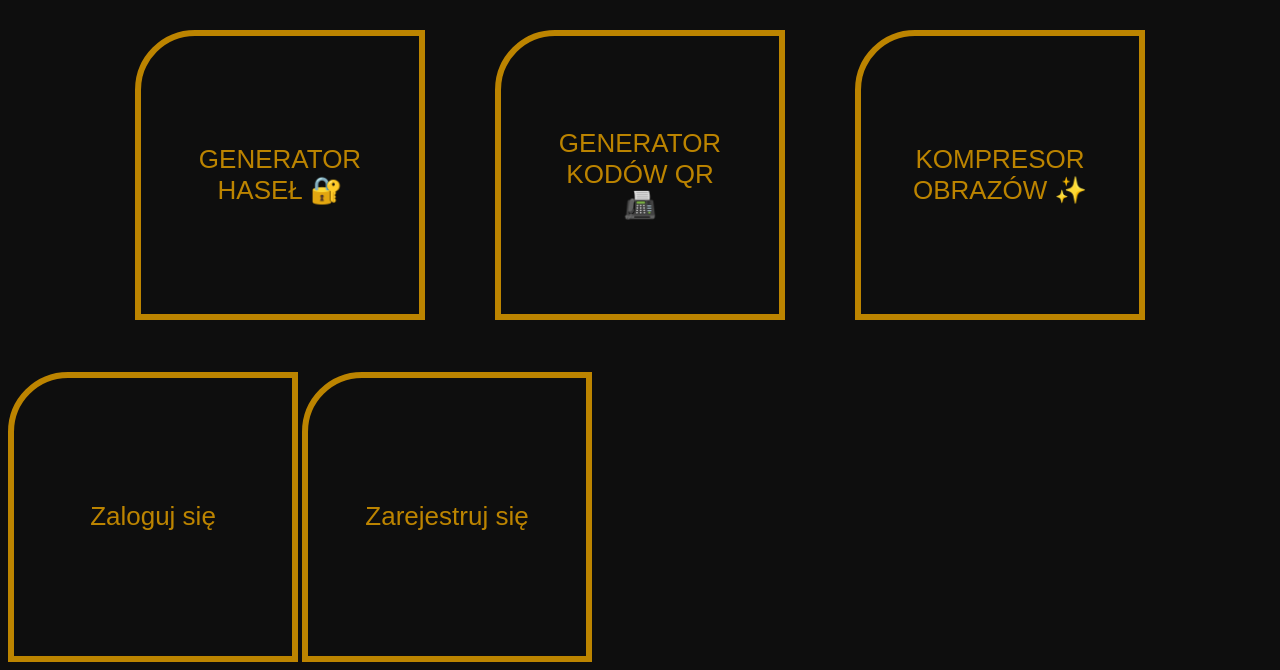
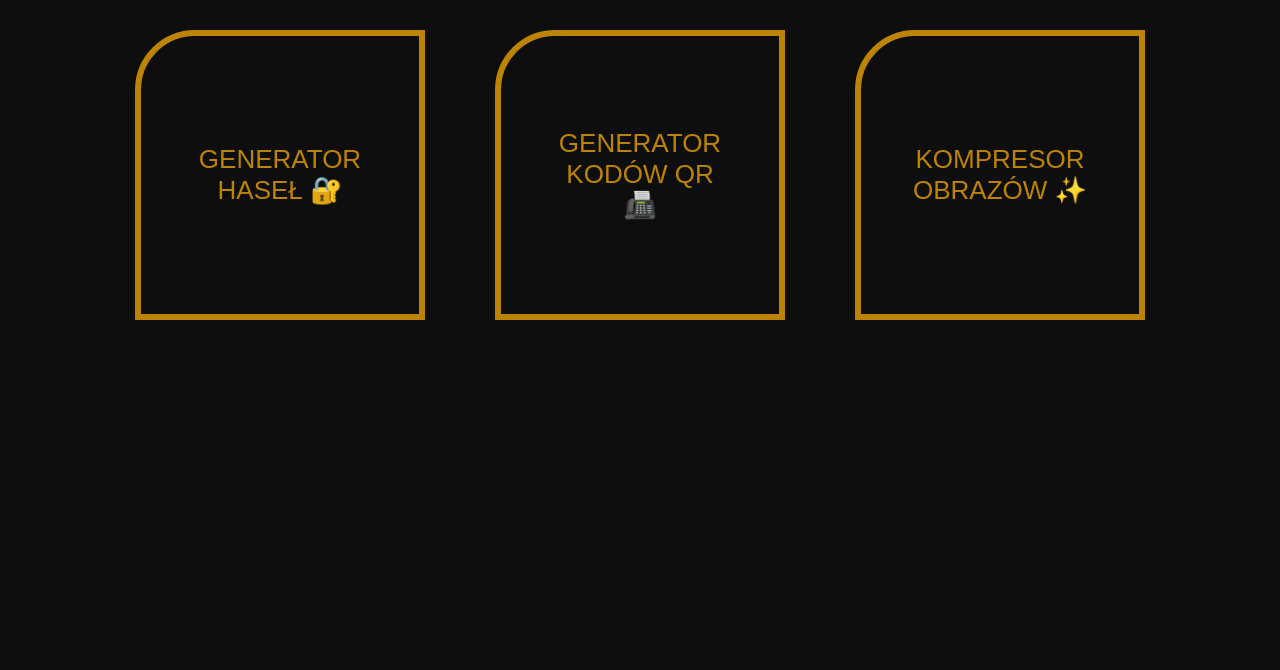
Before and after one commit to P4weN/All-In-One, a plain HTML site: page index.html in a window 1280 px wide. Shown: the part 197-867 px from the top of the page. After the commit the page ends 800 px from the top, so only its background shows below. Drawn offline with Linux system fonts and the light colour scheme.

Commit message:
Update index.html

```diff
--- a/index.html
+++ b/index.html
@@ -17,9 +17,5 @@
         <button onclick="window.location.href='https://p4wen.github.io/All-In-One/QR/'">GENERATOR KODÓW QR 📠 </button>
         <button onclick="window.location.href='https://p4wen.github.io/All-In-One/Kompresor/'">KOMPRESOR OBRAZÓW ✨</button>
     </div>
-    <div class="login-register">
-        <button>Zaloguj się</button>
-        <button>Zarejestruj się</button>
-    </div>
 </body>
 </html>
```
